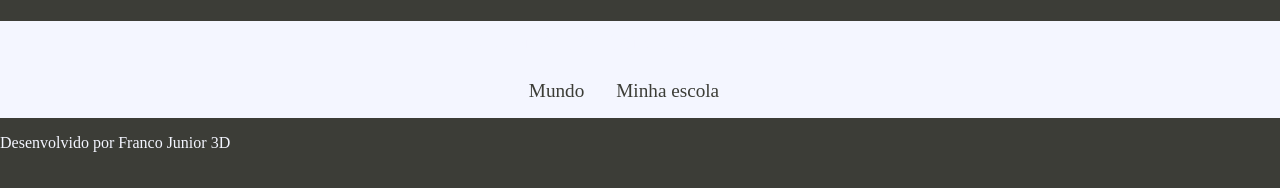
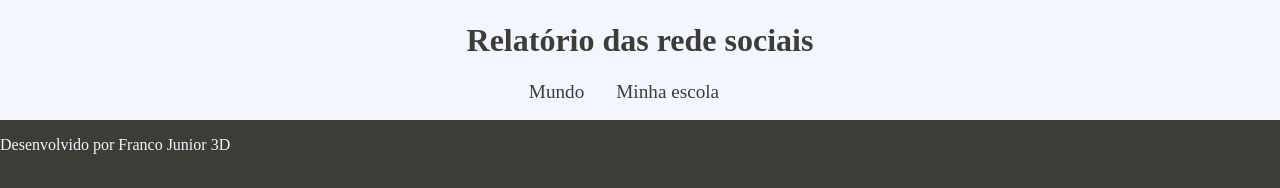
Before and after one commit to FFranco15/ci-ncias-de-dados-3D, a plain HTML site: page index.html in a window 1280 px wide. Drawn offline with Linux system fonts and the light colour scheme; a web font is replaced by a local one.

Commit message:
aula 3_3° correção

```diff
--- a/style.css
+++ b/style.css
@@ -18,9 +18,10 @@ body{
 header{
     background-color: var(--primary-color);
     text-align: center;
+    padding: 1px;
 }
 
-hi{
+h1{
     font-size: 2rem;
     color: var(--bg-color);
     font-weight: 700;
```
